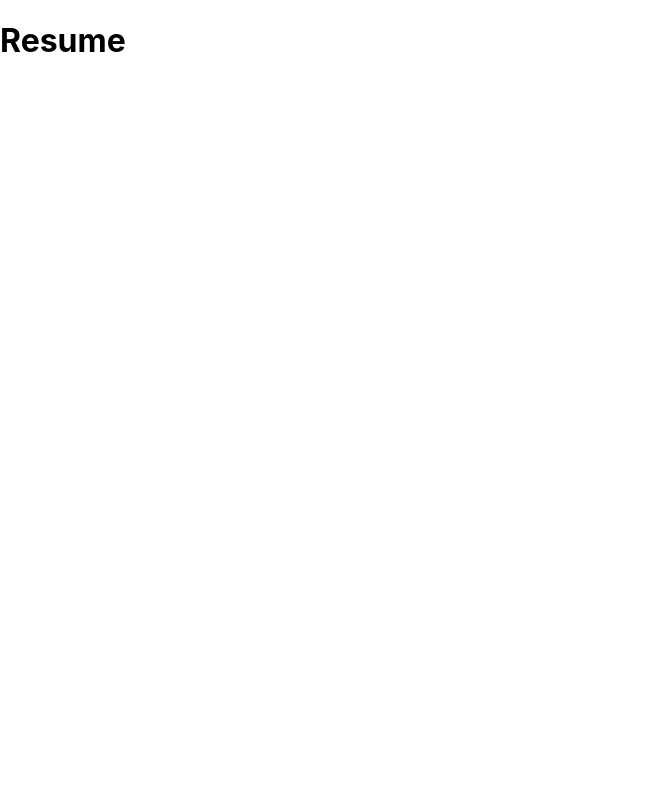
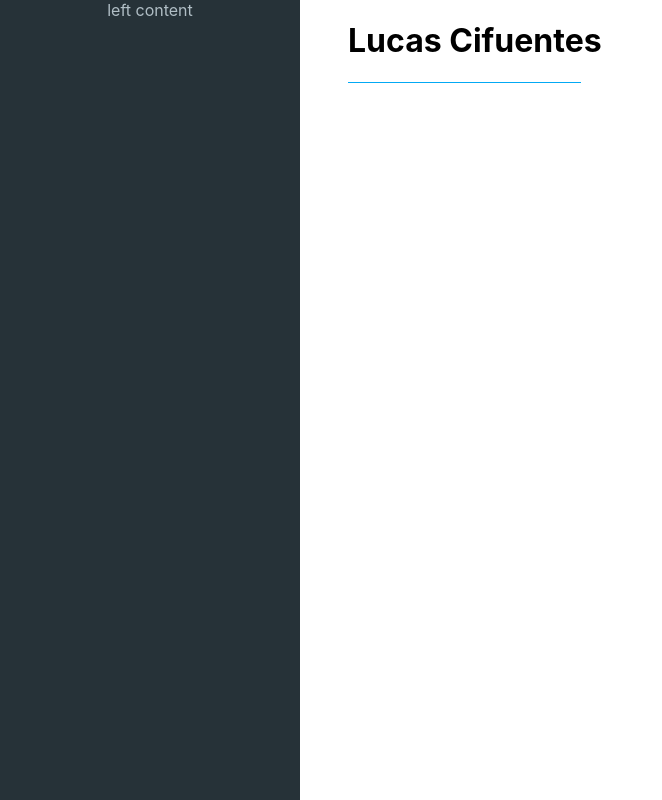
Before and after one commit to Lucas-Cifuentes/My-Resume, a React (Create React App) app: page / in a window 1280 px wide. Shown: the whole page, without its empty margins (0-662 px from the left). Built offline with nearby package versions, Linux system fonts and the light colour scheme.

Commit message:
two columns with title and divider

```diff
--- a/src/App.js
+++ b/src/App.js
@@ -1,8 +1,41 @@
 import React from 'react';
+import styled, {ThemeProvider} from "styled-components";
+import theme from "./styles/global"
+import Divider from "./components/Divider"
+
+const Container = styled.div`
+  display: flex;
+  flex-direction: row;
+`
+
+const LeftContent = styled.div`
+  display: flex;
+  justify-content: center;
+  height: 100vh;
+  width: 300px;
+  background-color: ${props => props.theme.background };
+  color: #b0bec5;
+`
+
+const RightContent = styled.div`
+  display: flex;
+  flex-direction: column;
+  flex: 1;
+  margin-left: 3rem;
+  height: 100vh;
+`
 
 function App() {
   return (
-      <h1>Resume</h1>
+    <ThemeProvider theme={theme} >
+      <Container>
+        <LeftContent>left content</LeftContent>
+        <RightContent>
+          <h1>Lucas Cifuentes</h1>
+          <Divider />
+        </RightContent>
+      </Container>
+      </ThemeProvider>
   );
 }
 
```
